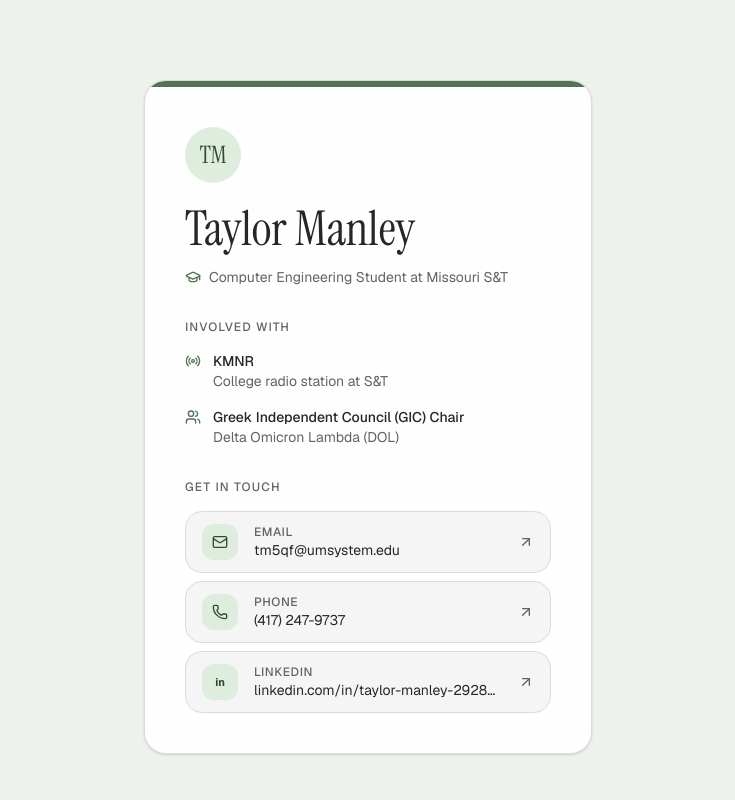
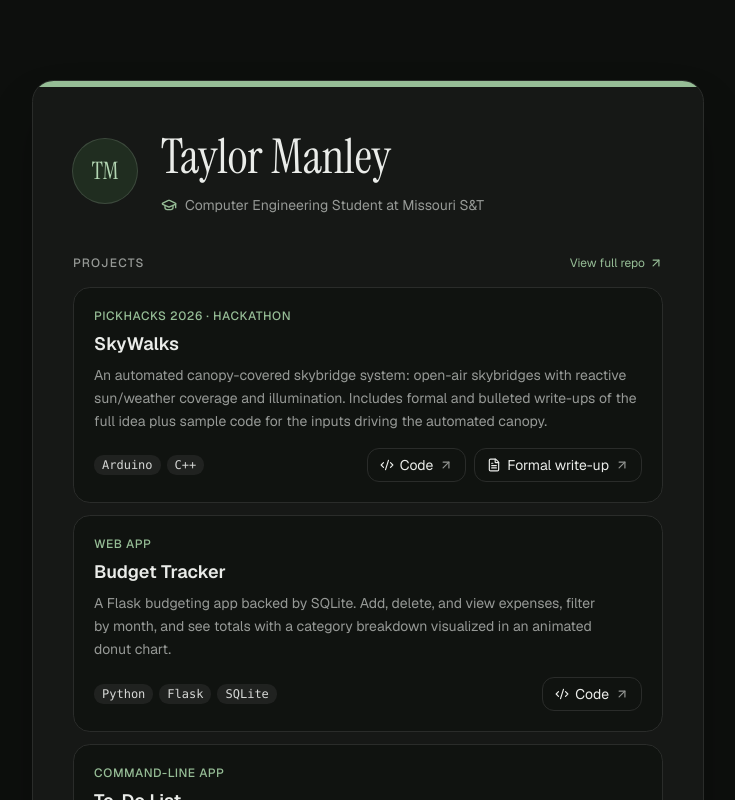
Before and after one commit to T-Manley/Handshake_project, a Next.js app: page / in a window 1280 px wide. Shown: the top 800 px of the page, without its empty margins (272-1007 px from the left). Built offline with nearby package versions, Linux system fonts and the light colour scheme.

Commit message:
feat: update color scheme to dark mode and add projects section
V0-Chat-Id: dB70JI1JSH8

```diff
--- a/app/globals.css
+++ b/app/globals.css
@@ -32,27 +32,27 @@
   --radius-2xl: calc(var(--radius) * 1.8);
 }
 
-/* Sage green accent on a neutral grey palette */
+/* Dark grey palette with a sage green accent */
 :root {
-  color-scheme: light;
-  --background: oklch(0.955 0.003 140);
-  --foreground: oklch(0.27 0.005 140);
-  --card: oklch(0.995 0.001 140);
-  --card-foreground: oklch(0.27 0.005 140);
-  --popover: oklch(0.995 0.001 140);
-  --popover-foreground: oklch(0.27 0.005 140);
-  --primary: oklch(0.52 0.06 145);
-  --primary-foreground: oklch(0.99 0 0);
-  --secondary: oklch(0.93 0.004 140);
-  --secondary-foreground: oklch(0.32 0.005 140);
-  --muted: oklch(0.94 0.003 140);
-  --muted-foreground: oklch(0.5 0.006 140);
-  --accent: oklch(0.93 0.025 145);
-  --accent-foreground: oklch(0.38 0.05 145);
-  --destructive: oklch(0.577 0.245 27.325);
-  --border: oklch(0.89 0.004 140);
-  --input: oklch(0.89 0.004 140);
-  --ring: oklch(0.62 0.06 145);
+  color-scheme: dark;
+  --background: oklch(0.165 0.004 150);
+  --foreground: oklch(0.94 0.004 140);
+  --card: oklch(0.205 0.005 150);
+  --card-foreground: oklch(0.94 0.004 140);
+  --popover: oklch(0.205 0.005 150);
+  --popover-foreground: oklch(0.94 0.004 140);
+  --primary: oklch(0.76 0.07 145);
+  --primary-foreground: oklch(0.18 0.012 145);
+  --secondary: oklch(0.25 0.005 150);
+  --secondary-foreground: oklch(0.88 0.004 140);
+  --muted: oklch(0.24 0.005 150);
+  --muted-foreground: oklch(0.68 0.006 140);
+  --accent: oklch(0.28 0.03 145);
+  --accent-foreground: oklch(0.84 0.06 145);
+  --destructive: oklch(0.65 0.2 25);
+  --border: oklch(0.29 0.005 150);
+  --input: oklch(0.29 0.005 150);
+  --ring: oklch(0.7 0.07 145);
   --radius: 0.75rem;
 }
 
--- a/app/layout.tsx
+++ b/app/layout.tsx
@@ -17,7 +17,7 @@ const instrumentSerif = Instrument_Serif({
 export const metadata: Metadata = {
   title: 'Taylor Manley — Computer Engineering Student at Missouri S&T',
   description:
-    'Taylor Manley is a Computer Engineering student at Missouri S&T, involved with KMNR college radio and serving as GIC Chair for Delta Omicron Lambda.',
+    'Taylor Manley is a Computer Engineering student at Missouri S&T. Projects include SkyWalks (PickHacks 2026), a Flask budget tracker, and a Python to-do app. Involved with KMNR and GIC Chair for Delta Omicron Lambda.',
   generator: 'v0.app',
   icons: {
     icon: [
@@ -39,8 +39,8 @@ export const metadata: Metadata = {
 }
 
 export const viewport: Viewport = {
-  colorScheme: 'light',
-  themeColor: '#f1f2f0',
+  colorScheme: 'dark',
+  themeColor: '#121413',
 }
 
 export default function RootLayout({
--- a/app/page.tsx
+++ b/app/page.tsx
@@ -1,17 +1,26 @@
-import { GraduationCap } from 'lucide-react'
+import { ArrowUpRight, GraduationCap } from 'lucide-react'
 import { ContactLinks } from '@/components/contact-links'
 import { Involvement } from '@/components/involvement'
+import { Projects } from '@/components/projects'
+
+function SectionHeading({ id, children }: { id: string; children: React.ReactNode }) {
+  return (
+    <h2 id={id} className="text-xs font-medium uppercase tracking-widest text-muted-foreground">
+      {children}
+    </h2>
+  )
+}
 
 export default function Page() {
   return (
     <main className="flex min-h-dvh items-center justify-center px-4 py-12 sm:py-20">
-      <article className="w-full max-w-md overflow-hidden rounded-2xl border border-border bg-card shadow-sm">
+      <article className="w-full max-w-2xl overflow-hidden rounded-2xl border border-border bg-card shadow-2xl shadow-black/40">
         <div className="h-1.5 bg-primary" aria-hidden="true" />
 
-        <div className="flex flex-col gap-8 p-6 sm:p-10">
-          <header className="flex flex-col gap-4">
+        <div className="flex flex-col gap-10 p-6 sm:p-10">
+          <header className="flex flex-col gap-5 sm:flex-row sm:items-center sm:gap-6">
             <div
-              className="flex size-14 items-center justify-center rounded-full bg-accent font-serif text-2xl text-accent-foreground"
+              className="flex size-16 shrink-0 items-center justify-center rounded-full bg-accent font-serif text-2xl text-accent-foreground ring-1 ring-primary/30"
               aria-hidden="true"
             >
               TM
@@ -27,23 +36,30 @@ export default function Page() {
             </div>
           </header>
 
+          <section aria-labelledby="projects-heading" className="flex flex-col gap-4">
+            <div className="flex items-center justify-between gap-4">
+              <SectionHeading id="projects-heading">Projects</SectionHeading>
+              <a
+                href="https://github.com/T-Manley/github-portfolio"
+                target="_blank"
+                rel="noopener noreferrer"
+                className="inline-flex items-center gap-1 text-xs text-primary hover:underline focus-visible:outline-2 focus-visible:outline-offset-2 focus-visible:outline-ring"
+              >
+                View full repo
+                <ArrowUpRight className="size-3.5" aria-hidden="true" />
+                <span className="sr-only">(opens in a new tab)</span>
+              </a>
+            </div>
+            <Projects />
+          </section>
+
           <section aria-labelledby="involvement-heading" className="flex flex-col gap-4">
-            <h2
-              id="involvement-heading"
-              className="text-xs font-medium uppercase tracking-widest text-muted-foreground"
-            >
-              Involved with
-            </h2>
+            <SectionHeading id="involvement-heading">Involved with</SectionHeading>
             <Involvement />
           </section>
 
           <section aria-labelledby="contact-heading" className="flex flex-col gap-4">
-            <h2
-              id="contact-heading"
-              className="text-xs font-medium uppercase tracking-widest text-muted-foreground"
-            >
-              Get in touch
-            </h2>
+            <SectionHeading id="contact-heading">Get in touch</SectionHeading>
             <ContactLinks />
           </section>
         </div>
--- a/components/contact-links.tsx
+++ b/components/contact-links.tsx
@@ -1,4 +1,4 @@
-import { ArrowUpRight, Mail, Phone } from 'lucide-react'
+import { ArrowUpRight, FolderGit2, Mail, MessageSquare } from 'lucide-react'
 import type { ReactNode } from 'react'
 
 type ContactLink = {
@@ -25,10 +25,10 @@ const contacts: ContactLink[] = [
     icon: <Mail className="size-4" aria-hidden="true" />,
   },
   {
-    label: 'Phone',
+    label: 'Text',
     value: '(417) 247-9737',
-    href: 'tel:+14172479737',
-    icon: <Phone className="size-4" aria-hidden="true" />,
+    href: 'sms:+14172479737',
+    icon: <MessageSquare className="size-4" aria-hidden="true" />,
   },
   {
     label: 'LinkedIn',
@@ -37,17 +37,24 @@ const contacts: ContactLink[] = [
     icon: <LinkedInMark />,
     external: true,
   },
+  {
+    label: 'GitHub',
+    value: 'github.com/T-Manley',
+    href: 'https://github.com/T-Manley',
+    icon: <FolderGit2 className="size-4" aria-hidden="true" />,
+    external: true,
+  },
 ]
 
 export function ContactLinks() {
   return (
-    <ul className="flex flex-col gap-2">
+    <ul className="grid gap-2 sm:grid-cols-2">
       {contacts.map((contact) => (
         <li key={contact.label}>
           <a
             href={contact.href}
             {...(contact.external ? { target: '_blank', rel: 'noopener noreferrer' } : {})}
-            className="group flex items-center gap-4 rounded-xl border border-border bg-background/60 px-4 py-3 transition-colors hover:border-primary/40 hover:bg-accent focus-visible:outline-2 focus-visible:outline-offset-2 focus-visible:outline-ring"
+            className="group flex items-center gap-4 rounded-xl border border-border bg-background/60 px-4 py-3 transition-colors hover:border-primary/50 hover:bg-accent focus-visible:outline-2 focus-visible:outline-offset-2 focus-visible:outline-ring"
           >
             <span className="flex size-9 shrink-0 items-center justify-center rounded-lg bg-accent text-accent-foreground transition-colors group-hover:bg-primary group-hover:text-primary-foreground">
               {contact.icon}
--- /dev/null
+++ b/components/projects.tsx
@@ -0,0 +1,107 @@
+import { ArrowUpRight, Code2, FileText } from 'lucide-react'
+
+type ProjectLink = {
+  label: string
+  href: string
+  kind: 'code' | 'doc'
+}
+
+type Project = {
+  eyebrow: string
+  title: string
+  description: string
+  tech: string[]
+  links: ProjectLink[]
+}
+
+const REPO = 'https://github.com/T-Manley/github-portfolio'
+
+const projects: Project[] = [
+  {
+    eyebrow: 'PickHacks 2026 · Hackathon',
+    title: 'SkyWalks',
+    description:
+      'An automated canopy-covered skybridge system: open-air skybridges with reactive sun/weather coverage and illumination. Includes formal and bulleted write-ups of the full idea plus sample code for the inputs driving the automated canopy.',
+    tech: ['Arduino', 'C++'],
+    links: [
+      { label: 'Code', href: `${REPO}/tree/main/PickHacks2026`, kind: 'code' },
+      {
+        label: 'Formal write-up',
+        href: `${REPO}/blob/main/PickHacks2026/Formal_Idea_Write_Up.pdf`,
+        kind: 'doc',
+      },
+    ],
+  },
+  {
+    eyebrow: 'Web App',
+    title: 'Budget Tracker',
+    description:
+      'A Flask budgeting app backed by SQLite. Add, delete, and view expenses, filter by month, and see totals with a category breakdown visualized in an animated donut chart.',
+    tech: ['Python', 'Flask', 'SQLite'],
+    links: [{ label: 'Code', href: `${REPO}/tree/main/pythonProjects/budgeting-app`, kind: 'code' }],
+  },
+  {
+    eyebrow: 'Command-Line App',
+    title: 'To-Do List',
+    description:
+      'A command-line to-do app for managing tasks with due dates: add, view, complete, and delete tasks, with save and load to a local file.',
+    tech: ['Python'],
+    links: [{ label: 'Code', href: `${REPO}/tree/main/pythonProjects/todo`, kind: 'code' }],
+  },
+]
+
+export function Projects() {
+  return (
+    <ul className="flex flex-col gap-3">
+      {projects.map((project) => (
+        <li
+          key={project.title}
+          className="flex flex-col gap-4 rounded-xl border border-border bg-background/60 p-5 transition-colors hover:border-primary/40"
+        >
+          <div className="flex flex-col gap-1.5">
+            <span className="text-xs font-medium uppercase tracking-wider text-primary">
+              {project.eyebrow}
+            </span>
+            <h3 className="text-lg font-semibold text-foreground">{project.title}</h3>
+            <p className="text-sm leading-relaxed text-muted-foreground text-pretty">
+              {project.description}
+            </p>
+          </div>
+
+          <div className="flex flex-wrap items-center justify-between gap-3">
+            <ul className="flex flex-wrap gap-1.5" aria-label={`${project.title} technologies`}>
+              {project.tech.map((t) => (
+                <li
+                  key={t}
+                  className="rounded-md bg-secondary px-2 py-0.5 font-mono text-xs text-secondary-foreground"
+                >
+                  {t}
+                </li>
+              ))}
+            </ul>
+
+            <div className="flex flex-wrap gap-2">
+              {project.links.map((link) => {
+                const Icon = link.kind === 'code' ? Code2 : FileText
+                return (
+                  <a
+                    key={link.href}
+                    href={link.href}
+                    target="_blank"
+                    rel="noopener noreferrer"
+                    className="group inline-flex items-center gap-1.5 rounded-lg border border-border px-3 py-1.5 text-sm text-foreground transition-colors hover:border-primary hover:bg-primary hover:text-primary-foreground focus-visible:outline-2 focus-visible:outline-offset-2 focus-visible:outline-ring"
+                  >
+                    <Icon className="size-3.5" aria-hidden="true" />
+                    {link.label}
+                    <ArrowUpRight className="size-3.5 opacity-60" aria-hidden="true" />
+                    <span className="sr-only">for {project.title} (opens in a new tab)</span>
+                  </a>
+                )
+              })}
+            </div>
+          </div>
+        </li>
+      ))}
+    </ul>
+  )
+}
```
